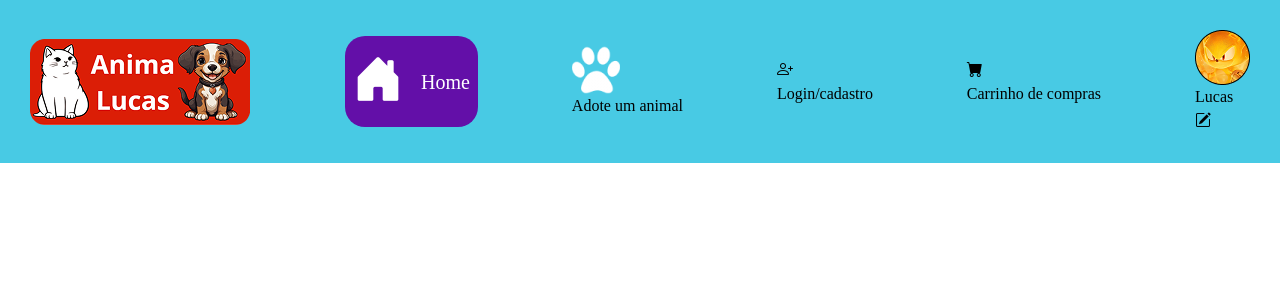
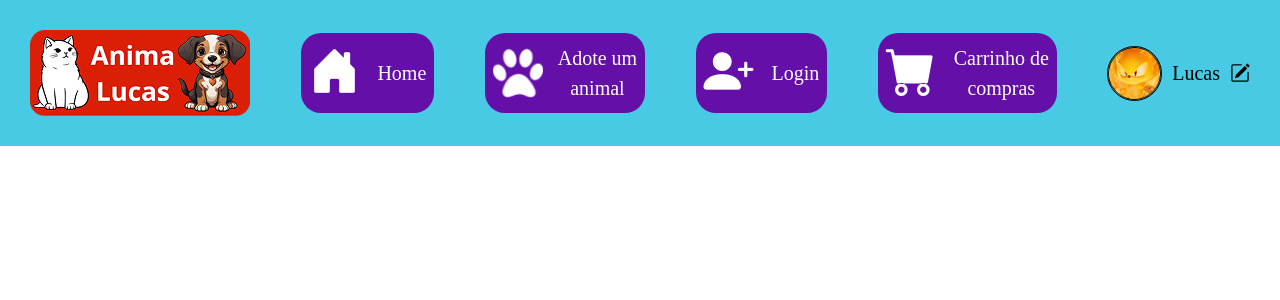
Before and after one commit to LucasBoaratti/AnimaLucas, a React (Vite) app: page / in a window 1280 px wide. Shown: the top 300 px of the page. Built offline with nearby package versions, Linux system fonts and the light colour scheme.

Commit message:
Cabeçalho concluído.

```diff
--- a/src/Components/Cabeçalho/Cabecalho.module.css
+++ b/src/Components/Cabeçalho/Cabecalho.module.css
@@ -1,4 +1,6 @@
 @import 'tailwindcss';
+
+/* Cabeçalho */
 
 .containerCabecalho {
     @apply bg-[#48CAE4];
@@ -8,8 +10,10 @@
     @apply flex justify-between items-center p-[30px];
 }
 
+/* Botão home */
+
 .home {
-    @apply flex justify-between items-center bg-[#630FA8] text-white p-[8px] rounded-[20px];
+    @apply flex justify-between items-center bg-[#630FA8] text-white p-[8px] rounded-[20px] h-[80px];
 }
 
 .home, .bi-house-door-fill {
@@ -19,3 +23,63 @@
 .paragrafoHome {
     @apply text-[20px] pl-[18px];
 }
+
+/* Botão animal */
+
+.adotarAnimal {
+    @apply flex justify-between items-center bg-[#630FA8] text-white p-[8px] rounded-[20px] h-[80px];
+}
+
+.adotarAnimal .patinha {
+    @apply w-[50px] h-[50px] mr-[15px] text-white;
+}
+
+.paragrafoAnimal {
+    @apply text-[20px] text-center;
+}
+
+/* Botão login */
+
+.login {
+    @apply flex justify-between items-center bg-[#630FA8] text-white p-[8px] rounded-[20px] h-[80px];
+}
+
+.login, .bi-person-plus-fill {
+    @apply text-[50px];
+}
+
+.paragrafoLogin {
+    @apply text-[20px] pl-[18px];
+}
+
+/* Botão carrinho */
+
+.carrinho {
+    @apply flex justify-between items-center bg-[#630FA8] text-white p-[8px] rounded-[20px] h-[80px];
+}
+
+.carrinho, .bi-cart-fill {
+    @apply text-[50px];
+}
+
+.paragrafoCarrinho {
+    @apply text-[20px] pl-[18px] text-center;
+}
+
+/* Componente da foto de perfil */
+
+.fotoPerfil {
+    @apply flex justify-center items-center gap-[10px];
+}
+
+.foto {
+    @apply w-[55px] h-[55px] rounded-full border-1 border-black;
+}
+
+.paragrafoNome {
+    @apply text-[20px];
+}
+
+.fotoPerfil, .bi-pencil-square {
+    @apply text-[20px];
+}
--- a/src/Components/Cabeçalho/Cabecalho.tsx
+++ b/src/Components/Cabeçalho/Cabecalho.tsx
@@ -5,37 +5,46 @@ import css from "./Cabecalho.module.css";
 
 export function Cabecalho() {
     return (
+        // Cabeçalho
         <header className={css.containerCabecalho}>
             <section className={css.cabecalho}>
+                {/* Logomarca do site */}
                 <img src={Logo} alt="Logomarca do site com um fundo vermelho, letras brancas com o nome AnimaLucas e dois animais, um gato no lado esquerdo e um cachorro no lado direito." />
+                {/* Botão home */}
                 <a href="">
                     <section className={css.home}>
                         <i className="bi bi-house-door-fill"></i>
                         <p className={css.paragrafoHome}>Home</p>
                     </section>
                 </a>
+                {/* Botão animal */}
                 <a href="">
-                    <section>
-                        <img src={Pata} alt="Ícone de pata de animal." />
-                        <p>Adote um animal</p>
+                    <section className={css.adotarAnimal}>
+                        <img src={Pata} alt="Ícone de pata de animal." className={css.patinha} />
+                        <p className={css.paragrafoAnimal}>Adote um <br /> animal</p>
                     </section>
                 </a>
+                {/* Botão login */}
                 <a href="">
-                    <section>
-                        <i className="bi bi-person-plus"></i>
-                        <p>Login/cadastro</p>
+                    <section className={css.login}>
+                        <i className="bi bi-person-plus-fill"></i>
+                        <p className={css.paragrafoLogin}>Login</p>
                     </section>
                 </a>
+                {/* Botão carrinho */}
                 <a href="">
-                    <section>
+                    <section className={css.carrinho}>
                         <i className="bi bi-cart-fill"></i>
-                        <p>Carrinho de compras</p>
+                        <p className={css.paragrafoCarrinho}>Carrinho de <br /> compras</p>
                     </section>
                 </a>
-                <section>
-                    <img src={FotoPerfil} alt="Foto de perfil do usuário." />
-                    <p>Lucas</p>
-                    <i className="bi bi-pencil-square"></i>
+                {/* Componente da foto de perfil */}
+                <section className={css.fotoPerfil}>
+                    <img src={FotoPerfil} alt="Foto de perfil do usuário." className={css.foto} />
+                    <p className={css.paragrafoNome}>Lucas</p>
+                    <a href="">
+                        <i className="bi bi-pencil-square"></i>
+                    </a>
                 </section>
             </section>
         </header>
```
